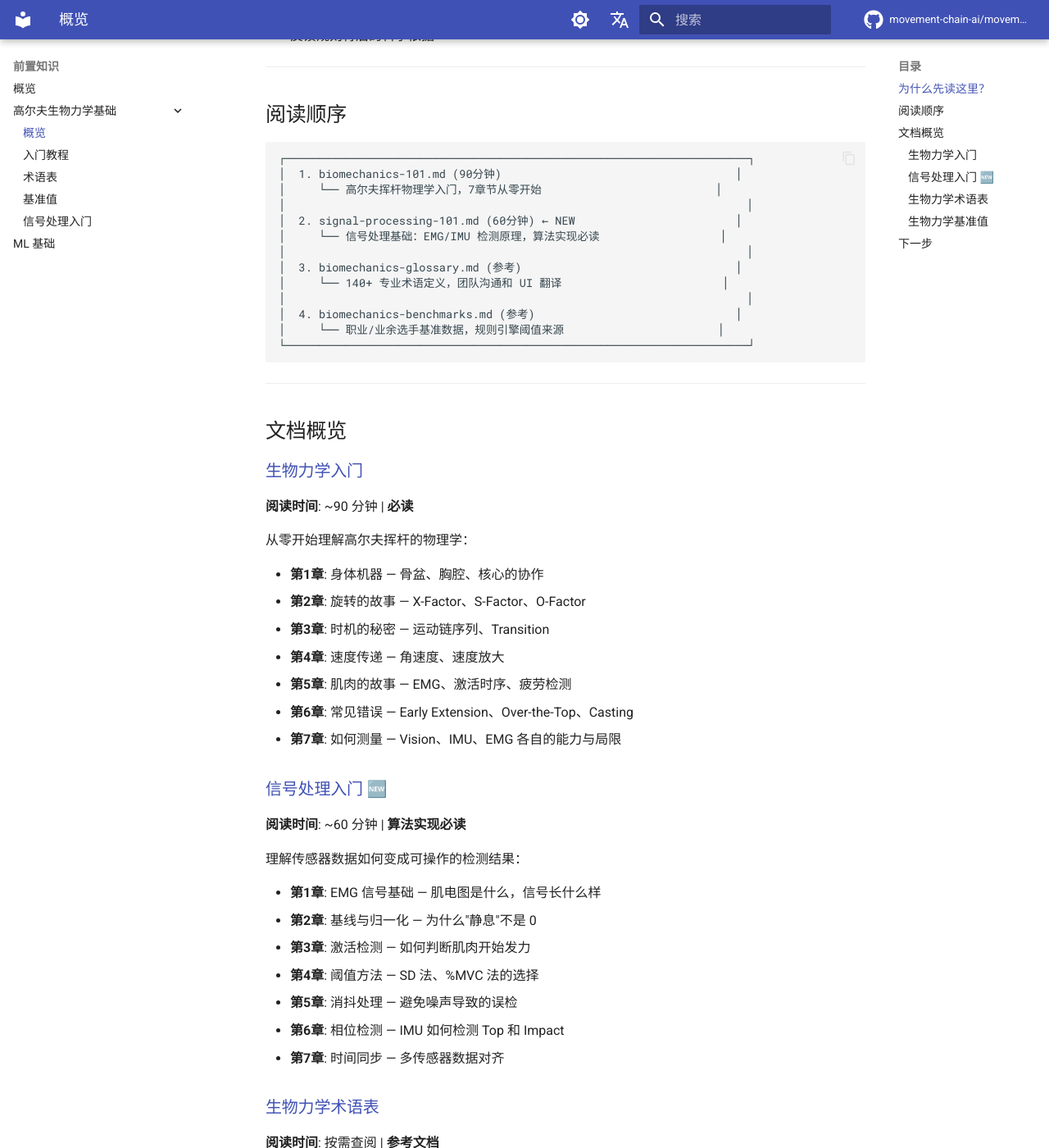
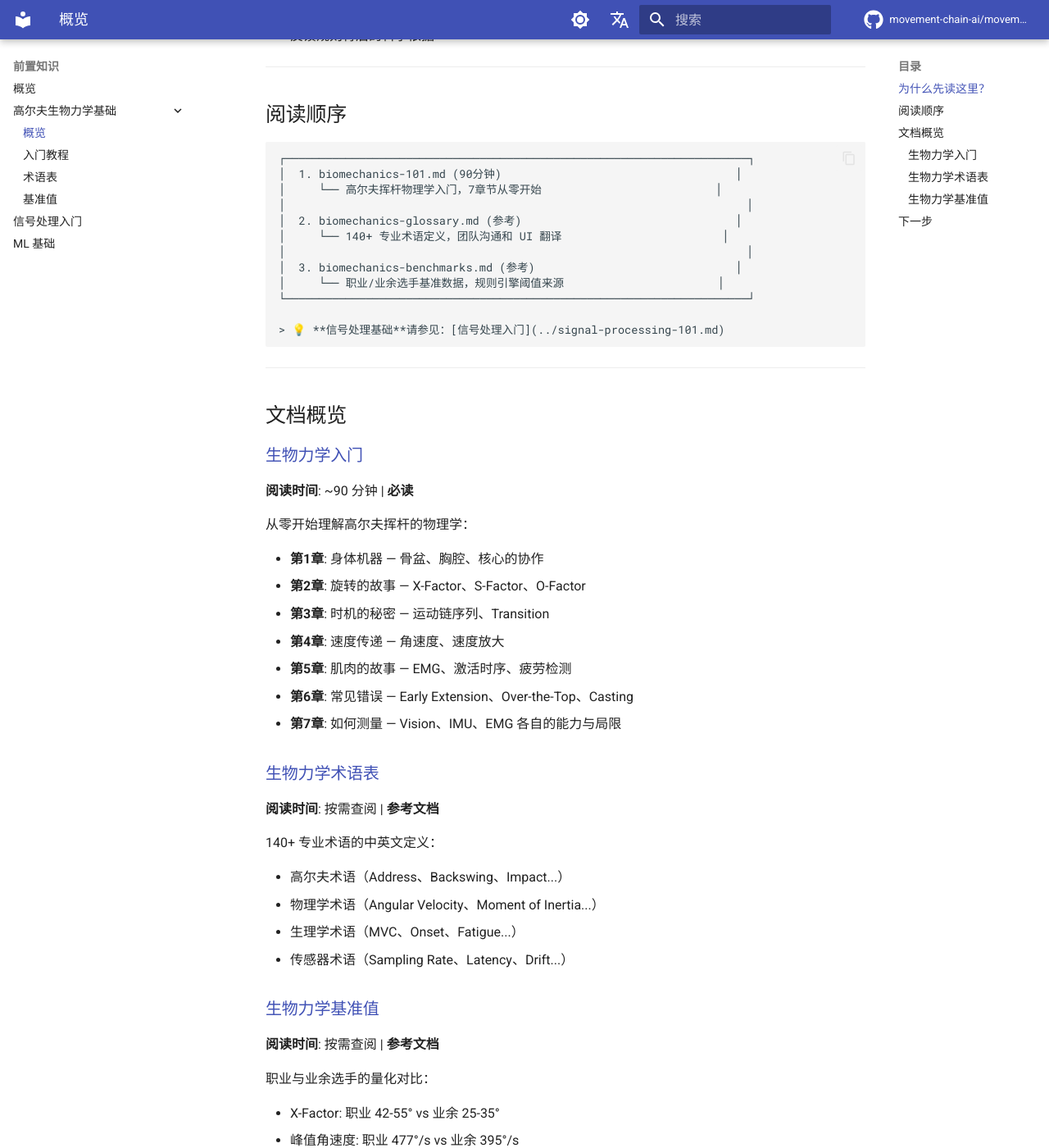
Before and after one commit to movement-chain-ai/movement-chain-docs, an MkDocs documentation site: the page built from docs/zh/prerequisites/foundations/index.md, in a window 1280 px wide and 1400 px high, scrolled down 474 px. Shown: the whole window at 82% size. Built offline with MkDocs 1.6.1 and Material for MkDocs 9.7.7, drawn with Linux system fonts in a browser that asks for light colours; comment, search, counter and statistics services are not loaded; the version menu is left out.

Commit message:
refactor(docs): 移动 signal-processing-101.md 到 prerequisites 根目录
信号处理不属于生物力学领域，移到 prerequisites/ 顶层更合理
- 更新 mkdocs.yml 导航
- 更新所有引用链接

🤖 Generated with [Claude Code](https://claude.com/claude-code)

Co-Authored-By: Claude Opus 4.5 <noreply@anthropic.com>

````diff
--- a/docs/zh/prerequisites/foundations/index.md
+++ b/docs/zh/prerequisites/foundations/index.md
@@ -21,15 +21,14 @@
 │  1. biomechanics-101.md (90分钟)                                   │
 │     └── 高尔夫挥杆物理学入门，7章节从零开始                          │
 │                                                                     │
-│  2. signal-processing-101.md (60分钟) ← NEW                        │
-│     └── 信号处理基础：EMG/IMU 检测原理，算法实现必读                  │
-│                                                                     │
-│  3. biomechanics-glossary.md (参考)                                │
+│  2. biomechanics-glossary.md (参考)                                │
 │     └── 140+ 专业术语定义，团队沟通和 UI 翻译                        │
 │                                                                     │
-│  4. biomechanics-benchmarks.md (参考)                              │
+│  3. biomechanics-benchmarks.md (参考)                              │
 │     └── 职业/业余选手基准数据，规则引擎阈值来源                       │
 └─────────────────────────────────────────────────────────────────────┘
+
+> 💡 **信号处理基础**请参见：[信号处理入门](../signal-processing-101.md)
 ```
 
 ---
@@ -49,20 +48,6 @@
 - **第5章**: 肌肉的故事 — EMG、激活时序、疲劳检测
 - **第6章**: 常见错误 — Early Extension、Over-the-Top、Casting
 - **第7章**: 如何测量 — Vision、IMU、EMG 各自的能力与局限
-
-### [信号处理入门](signal-processing-101.md) 🆕
-
-**阅读时间**: ~60 分钟 | **算法实现必读**
-
-理解传感器数据如何变成可操作的检测结果：
-
-- **第1章**: EMG 信号基础 — 肌电图是什么，信号长什么样
-- **第2章**: 基线与归一化 — 为什么"静息"不是 0
-- **第3章**: 激活检测 — 如何判断肌肉开始发力
-- **第4章**: 阈值方法 — SD 法、%MVC 法的选择
-- **第5章**: 消抖处理 — 避免噪声导致的误检
-- **第6章**: 相位检测 — IMU 如何检测 Top 和 Impact
-- **第7章**: 时间同步 — 多传感器数据对齐
 
 ### [生物力学术语表](biomechanics-glossary.md)
 
--- a/mkdocs.yml
+++ b/mkdocs.yml
@@ -116,7 +116,7 @@ nav:
           - 入门教程: prerequisites/foundations/biomechanics-101.md
           - 术语表: prerequisites/foundations/biomechanics-glossary.md
           - 基准值: prerequisites/foundations/biomechanics-benchmarks.md
-          - 信号处理入门: prerequisites/foundations/signal-processing-101.md
+      - 信号处理入门: prerequisites/signal-processing-101.md
       - ML 基础: prerequisites/ml-basics.md
 
   - 商业计划:
````
Also changed, not shown: docs/zh/design/architecture/sensor-data-processing.md (+1 -1 lines), docs/zh/design/specs/swing-phases.md (+1 -1 lines), docs/zh/prerequisites/signal-processing-101.md (renamed from docs/zh/prerequisites/foundations/signal-processing-101.md, +5 -5 lines).
